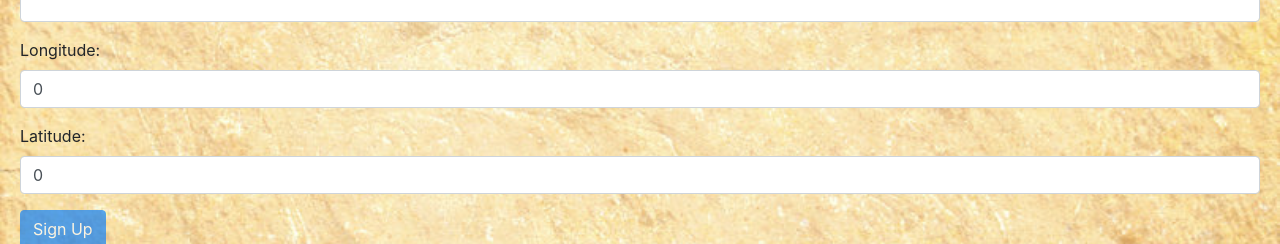
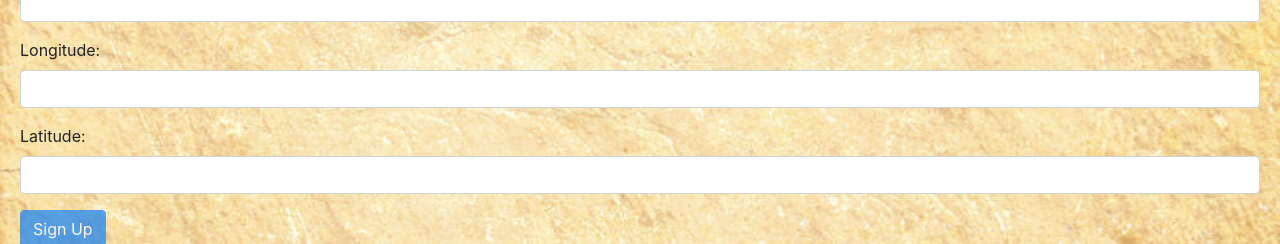
Before and after one commit to LachezarTomov/adaytour, a React (Create React App) app: page /newplace in a window 1280 px wide. Shown: the part 562-806 px from the top of the page. Built offline with nearby package versions, Linux system fonts and the light colour scheme; what react-google-maps would draw is missing.

Commit message:
Styles. Fix new place form

```diff
--- a/src/App.css
+++ b/src/App.css
@@ -63,7 +63,6 @@
 }
 
 .place-details .img-tile {
-  width: auto;
   height: 500px;
 }
 
--- a/src/App.js
+++ b/src/App.js
@@ -1,5 +1,6 @@
 import React, { Component } from 'react';
 import { Switch, Route } from 'react-router-dom';
+
 import './App.css';
 import 'bootstrap/dist/css/bootstrap.css';
 
@@ -13,6 +14,7 @@ import Home from './components/Home/Home';
 import NewPlace from './components/place/NewPlace';
 import Details from './components/place/Details';
 import AddPropsToRoute from './components/common/AddPropsToRoute';
+
 import observer from './infrastructure/observer';
 
 class App extends Component {
--- a/src/components/Home/Home.jsx
+++ b/src/components/Home/Home.jsx
@@ -22,7 +22,7 @@ export default class Home extends Component {
                             <img className="d-block w-100" src="https://media.timeout.com/images/105173433/1372/1029/image.jpg" alt="Second slide" />
                         </div>
                         <div className="carousel-item">
-                            <img className="d-block w-100" src="https://www.skibansko.bg/uploaded_files/DSC_0142.JPG" alt="Third slide" />
+                            <img className="d-block w-100" src="https://media.timeout.com/images/105173441/1372/1029/image.jpg" alt="Third slide" />
                         </div>
                     </div>
                     <a className="carousel-control-prev" href="#carouselExampleIndicators" role="button" data-slide="prev">
--- a/src/components/place/Details.jsx
+++ b/src/components/place/Details.jsx
@@ -12,10 +12,8 @@ const DEFAULT_STATE = {
     longDesctiption: '',
     imageUrl: '',
     author: '',
-    coordinates: {
-        lon: 0,
-        lat: 0
-    },
+    lon: 0,
+    lat: 0,
     _kmd: {
         ect : 0
     },
@@ -98,8 +96,8 @@ export default class Details extends Component {
                             containerElement={<div style={{ height: `400px` }} />}
                             mapElement={<div style={{ height: `100%` }} />}
                             isMarkerShown={true}
-                            lat={this.state.coordinates.lat}
-                            lng={this.state.coordinates.lon}
+                            lat={this.state.lat}
+                            lng={this.state.lon}
                         />
                     </div>
                 </div>
--- a/src/components/place/NewPlace.jsx
+++ b/src/components/place/NewPlace.jsx
@@ -9,17 +9,17 @@ const DEFAULT_STATE = {
     longDesctiption: '',
     imageUrl: '',
     author: '',
-    coordinates: {
-        lon: 0,
-        lat: 0
-    },
+    lon: '',
+    lat: '',
     operationType: '',
     formErrors: {
         title: '',
         description: '',
         longDesctiption: '',
         imageUrl: '',
-        author: ''
+        author: '',
+        lon: '',
+        lat: ''
     },
     formValid: false
 };
@@ -57,10 +57,23 @@ export default class NewPlace extends Component {
             case 'author':
                 fieldValidationErrors.author = value.length >= 4 ? '': ' is less than 4 characters';
                 break;
+            case 'lon':
+                fieldValidationErrors.lon = value.length >= 4 && this.isDigits(value) ? '': ' is less than 4 characters or contains letters';
+                break;
+            case 'lat':
+                fieldValidationErrors.lat = value.length >= 4 && this.isDigits(value) ? '': ' is less than 4 characters or contains letters';
+                break;
             default:
                 break;
         }
         this.setState({formErrors: fieldValidationErrors}, this.validateForm);
+    }
+
+    isDigits = (s) => {
+        const rgx = /^[-0-9]*\.?[0-9]*$/;
+        const result = rgx.test(s);
+
+        return result;
     }
 
     validateForm() {
@@ -69,7 +82,9 @@ export default class NewPlace extends Component {
             this.state.formErrors.description.length === 0 &&
             this.state.formErrors.longDesctiption.length === 0 &&
             this.state.formErrors.imageUrl.length === 0 &&
-            this.state.formErrors.author.length === 0
+            this.state.formErrors.author.length === 0 &&
+            this.state.formErrors.lon.length === 0 &&
+            this.state.formErrors.lat.length === 0
             ? true : false});
     }
 
@@ -138,11 +153,11 @@ export default class NewPlace extends Component {
                 </div>
                 <div className="form-group">
                     <label htmlFor="lon">Longitude:</label>
-                    <input name="lon" type="text" className="form-control" id="lon" onChange={this.handleChange}  value={this.state.coordinates.lon} />
+                    <input name="lon" type="text" className="form-control" id="lon" onChange={this.handleChange}  value={this.state.lon} />
                 </div>
                 <div className="form-group">
                     <label htmlFor="lat">Latitude:</label>
-                    <input name="lat" type="text" className="form-control" id="lat" onChange={this.handleChange}  value={this.state.coordinates.lat} />
+                    <input name="lat" type="text" className="form-control" id="lat" onChange={this.handleChange}  value={this.state.lat} />
                 </div>
                 {this.state.operationType === 'edit' ? saveButton : newButton  }
             </form>
--- a/src/components/place/PlacesList.jsx
+++ b/src/components/place/PlacesList.jsx
@@ -1,10 +1,8 @@
 import React, { Component } from 'react';
 import RowGrid from './RowGrid';
 
-
 import requester from '../../infrastructure/requester';
 import observer from '../../infrastructure/observer';
-
 
 export default class PlacesList extends Component {
     constructor(props) {
```
